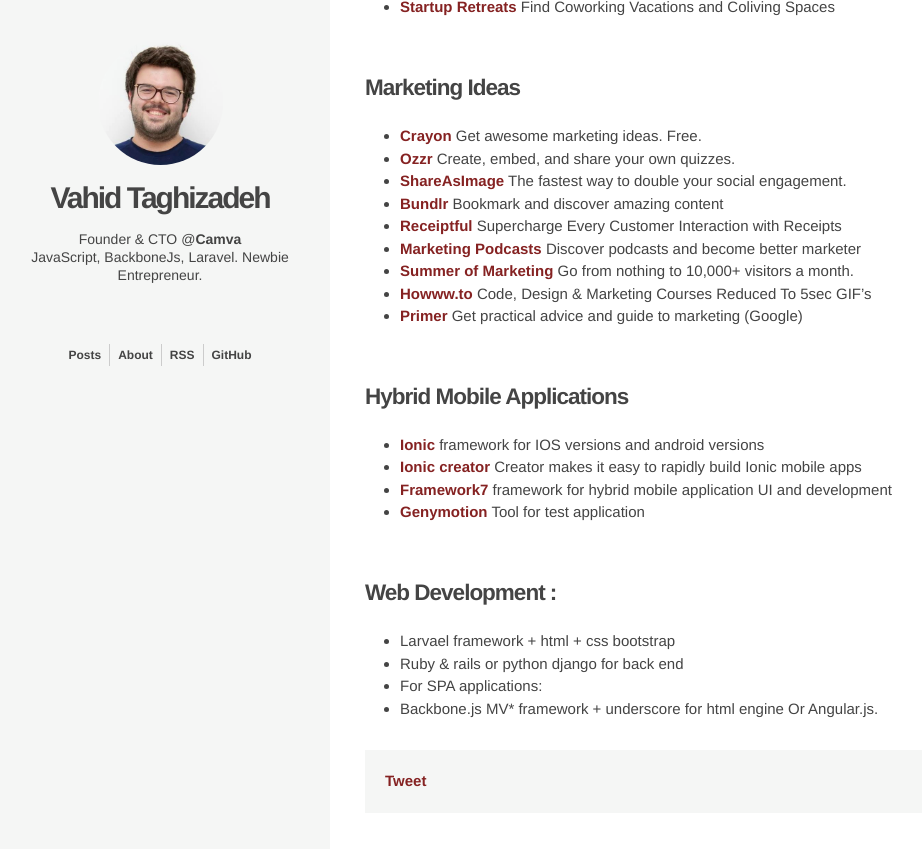
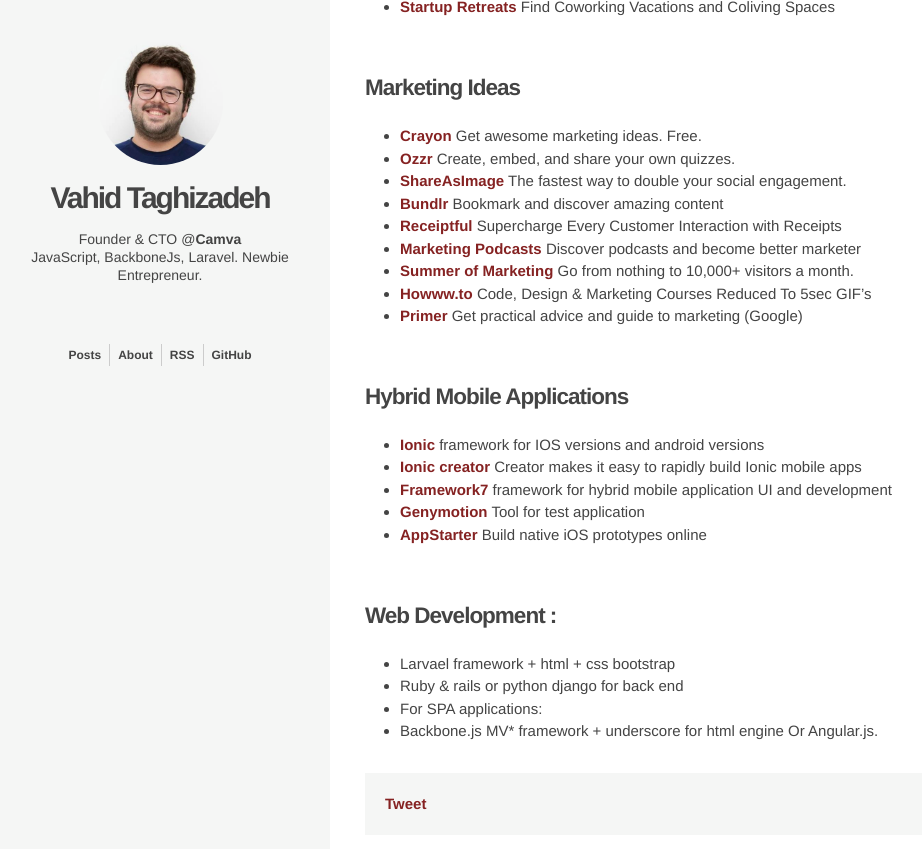
Before and after one commit to scottannan/vah7id.github.io, a Jekyll site: the page built from _posts/2015-10-07-basic-tools-for-startups.markdown, in a window 1280 px wide and 900 px high, scrolled down 7104 px. Shown: the top 849 px of the window, without its empty margins (10-932 px from the left). Built offline with Jekyll 4.4.1, drawn with Linux system fonts in a browser that asks for light colours; nearby versions of some CDN libraries; library files that are not in the unit come from our copies; comment, search, counter and statistics services are not loaded.

Commit message:
Update 2015-10-07-basic-tools-for-startups.markdown

```diff
--- a/_posts/2015-10-07-basic-tools-for-startups.markdown
+++ b/_posts/2015-10-07-basic-tools-for-startups.markdown
@@ -348,6 +348,7 @@
 * [Ionic creator](https://creator.ionic.io/) Creator makes it easy to rapidly build Ionic mobile apps
 * [Framework7](http://www.idangero.us/framework7/) framework for hybrid mobile application UI and development
 * [Genymotion](https://www.genymotion.com/) Tool for test application
+* [AppStarter](https://appstarter.io) Build native iOS prototypes online
 
 <br />
 
```
